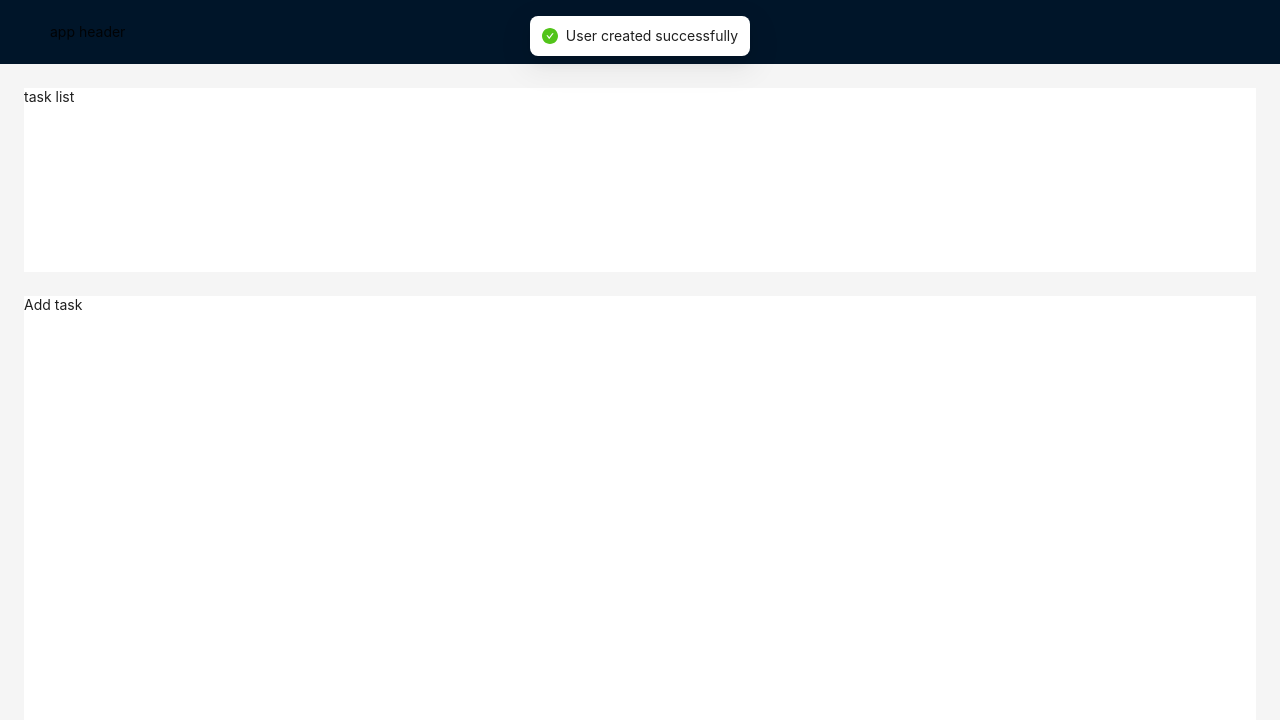
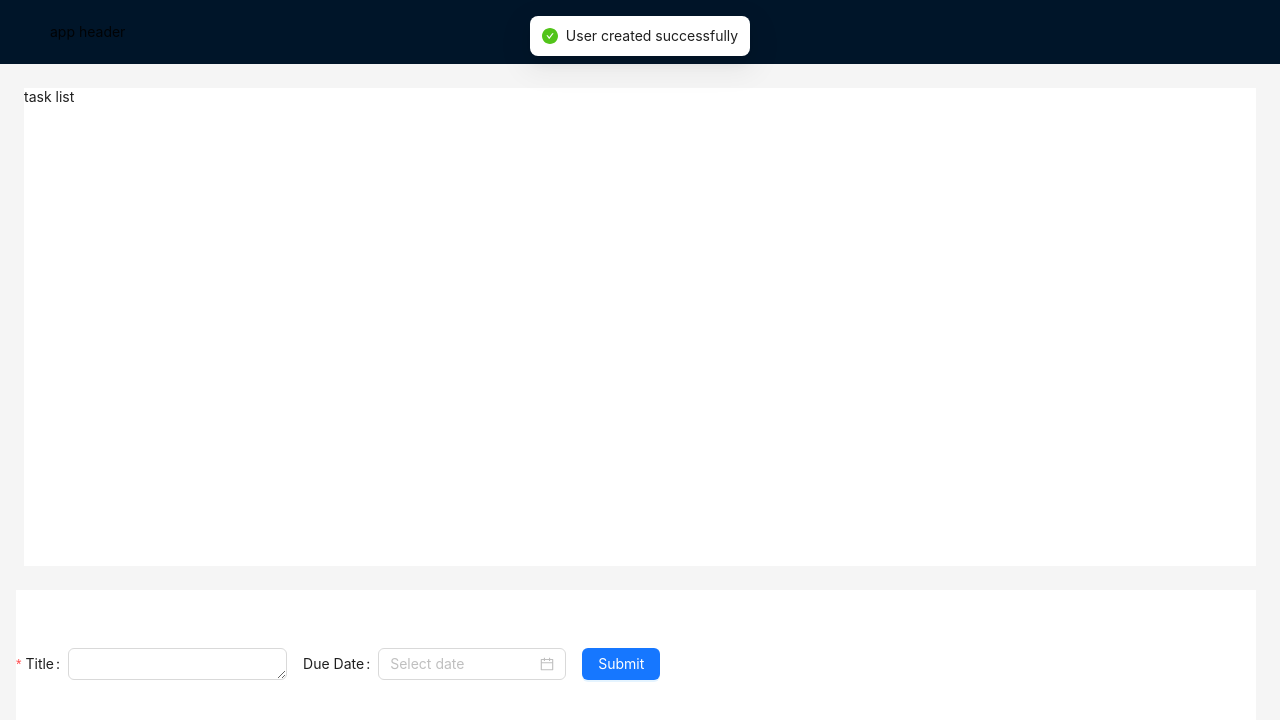
Before and after one commit to santhi1694/taskManagement, a React (Create React App) app in the folder task-management/: page / in a window 1280 px wide. Both pictures are taken after typing "Sample", "Sample123" into the empty fields and a click on the button "Submit". Shown: the top 720 px of the page. Built offline with nearby package versions, Linux system fonts and the light colour scheme.

Commit message:
feat: Add Task Form added
Ui for add task added with form fields title and duedate

```diff
--- a/task-management/src/App.css
+++ b/task-management/src/App.css
@@ -15,10 +15,15 @@ body,
 .site-layout-background {
   background: #fff;
   margin: 1.5rem;
+
 }
+/* add task container css*/
 .add-task-container {
-  min-height: 60%;
+  min-height: 20%;
+  margin-left: 1rem;
+  display: flex;
+  align-items: center;
 }
 .task-list-container {
-  min-height: 25%;
+  min-height: 65%;
 }
--- a/task-management/src/components/AddTask.js
+++ b/task-management/src/components/AddTask.js
@@ -1,7 +1,45 @@
+import { Button, DatePicker, Form, Input } from "antd";
 import React from "react";
 const AddTask = () => {
+  const [form] = Form.useForm();
+  const onFinish = (values) => {
+    console.log("Success:", values);
+  };
+  const onFinishFailed = (errorInfo) => {
+    console.log("Failed:", errorInfo);
+  };
   return (
-    <div className="add-task-container site-layout-background">Add task</div>
+    <div className="add-task-container site-layout-background">
+      <Form
+        name="addTask"
+        form={form}
+        layout="inline"
+        onFinish={onFinish}
+        onFinishFailed={onFinishFailed}
+        autoComplete="off"
+      >
+        <Form.Item
+          label="Title"
+          name="title"
+          rules={[
+            {
+              required: true,
+              message: "Please add Title of your task!",
+            },
+          ]}
+        >
+          <Input.TextArea rows={1} />
+        </Form.Item>
+        <Form.Item label="Due Date" name="dueDate">
+          <DatePicker />
+        </Form.Item>
+        <Form.Item>
+          <Button type="primary" htmlType="submit">
+            Submit
+          </Button>
+        </Form.Item>
+      </Form>
+    </div>
   );
 };
 export default AddTask;
```
